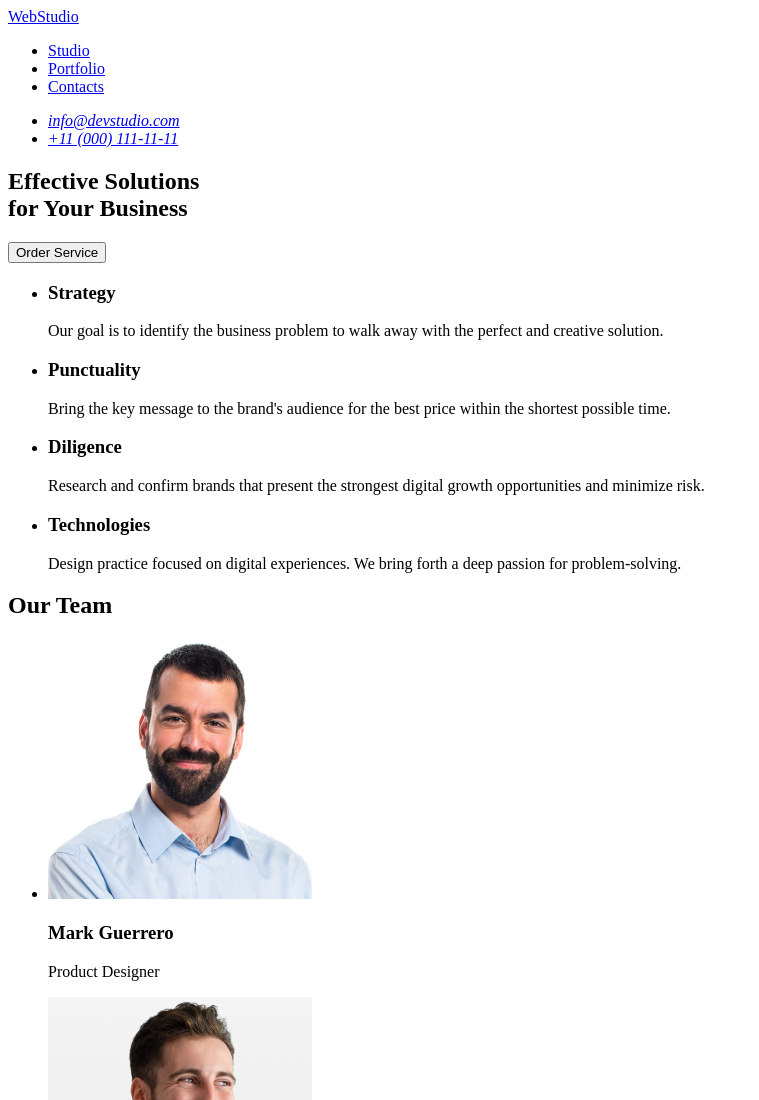
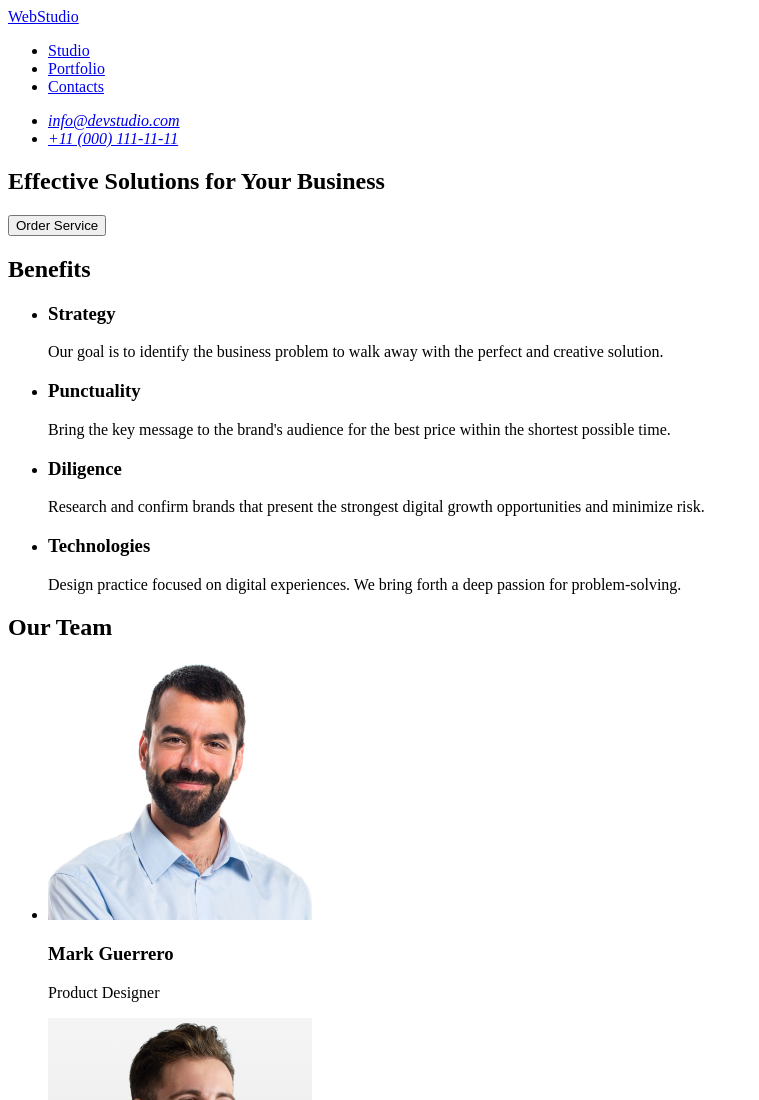
Before and after one commit to PNZ-Grizly/goit-markup-hw-01, a plain HTML site: page index.html in a window 1280 px wide. Shown: the top 1100 px of the page, without its empty margins (0-759 px from the left). Drawn offline with Linux system fonts and the light colour scheme.

Commit message:
modified: index.htnl

```diff
--- a/index.html
+++ b/index.html
@@ -24,14 +24,12 @@
 
     <main>
       <section>
-        <h1>
-          Effective Solutions <br />
-          for Your Business
-        </h1>
+        <h2>Effective Solutions for Your Business</h2>
         <button type="button">Order Service</button>
       </section>
 
       <section>
+        <h2>Benefits</h2>
         <ul>
           <li>
             <h3>Strategy</h3>
```
